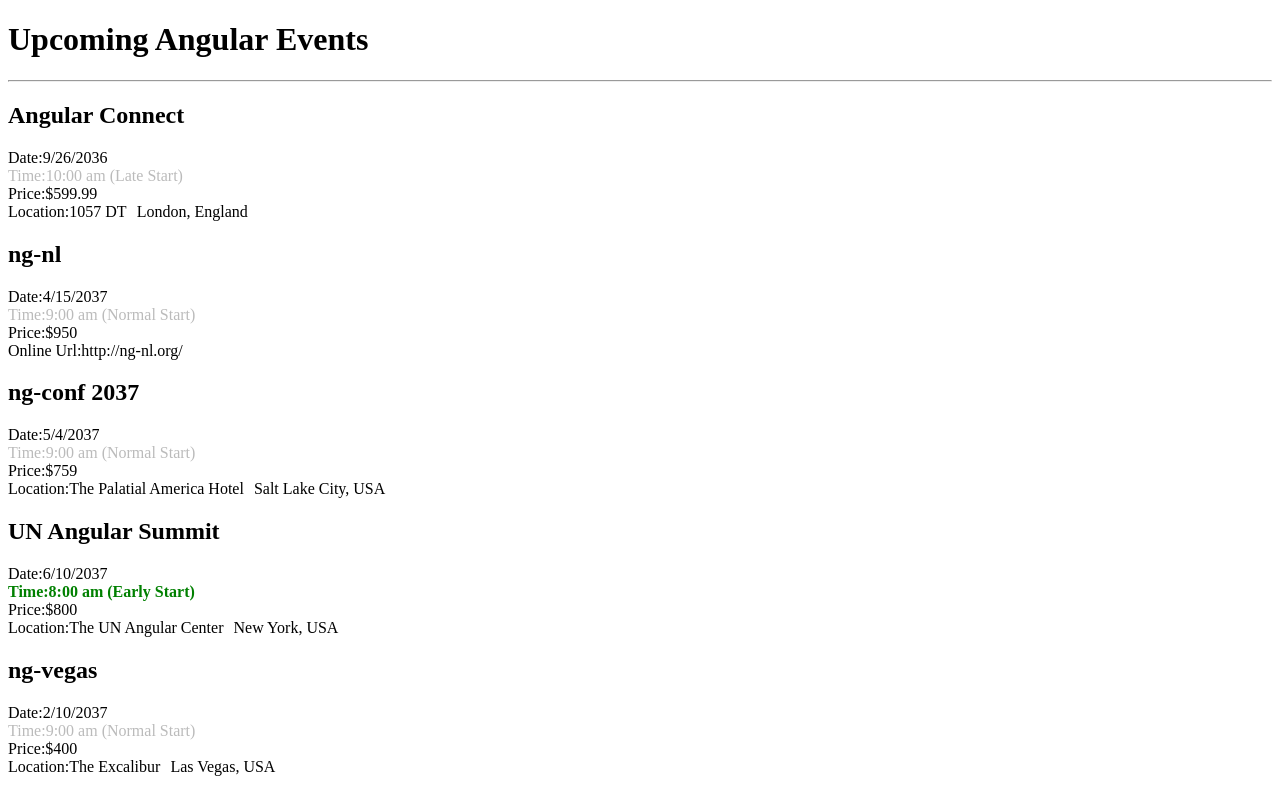
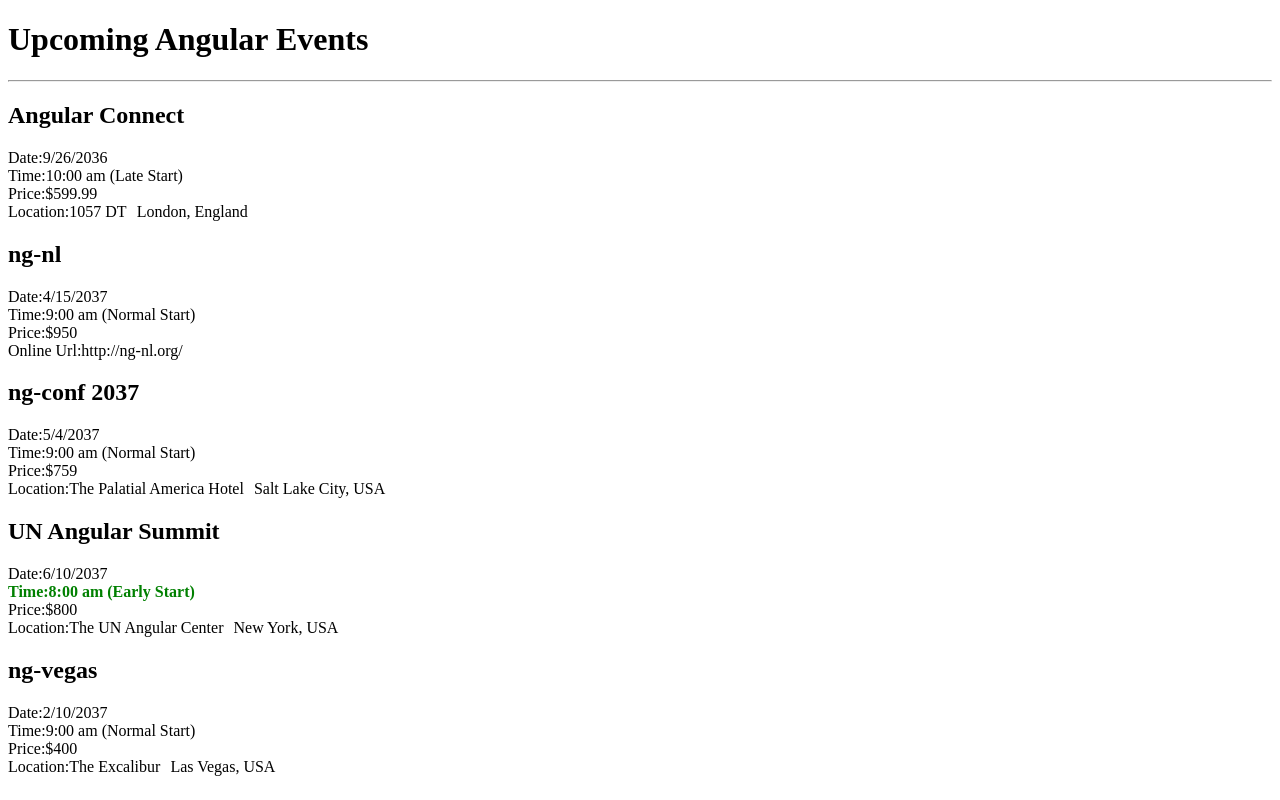
Before and after one commit to achutkiran/Angular-Tutorial-pluralsight, an Angular app: page / in a window 1280 px wide. Built offline with nearby package versions, Linux system fonts and the light colour scheme.

Commit message:
style bindings using functions

```diff
--- a/src/app/events/event-thumbnail.component.html
+++ b/src/app/events/event-thumbnail.component.html
@@ -1,9 +1,7 @@
 <div>
     <h2>{{event?.name}}</h2>
     <div>Date:{{event?.date}}</div>
-    <div [ngStyle]="{'color': event?.time === '8:00 am'?
-        'green' : '#bbb', 'font-weight': event?.time === '8:00 am'
-        ? 'bold' : 'normal'}" [ngSwitch]="event?.time">
+    <div [ngStyle]="getStartTimeStyle()" [ngSwitch]="event?.time">
         Time:{{event?.time}}
         <span *ngSwitchCase="'8:00 am'">(Early Start)</span>
         <span *ngSwitchCase="'10:00 am'">(Late Start)</span>
--- a/src/app/events/event-thumbnail.component.ts
+++ b/src/app/events/event-thumbnail.component.ts
@@ -29,4 +29,13 @@
         return []*/
 
     }
+    getStartTimeStyle(){
+        if (this.event && this.event.time === '8:00 am')
+            return {
+                color: 'green',
+                'font-weight': 'bold'
+            }
+        return {}
+
+    }
 }
```
